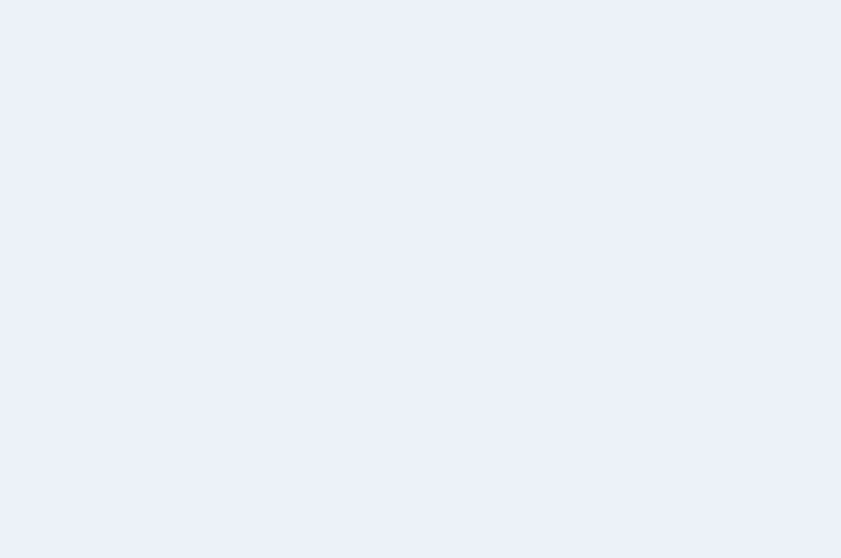
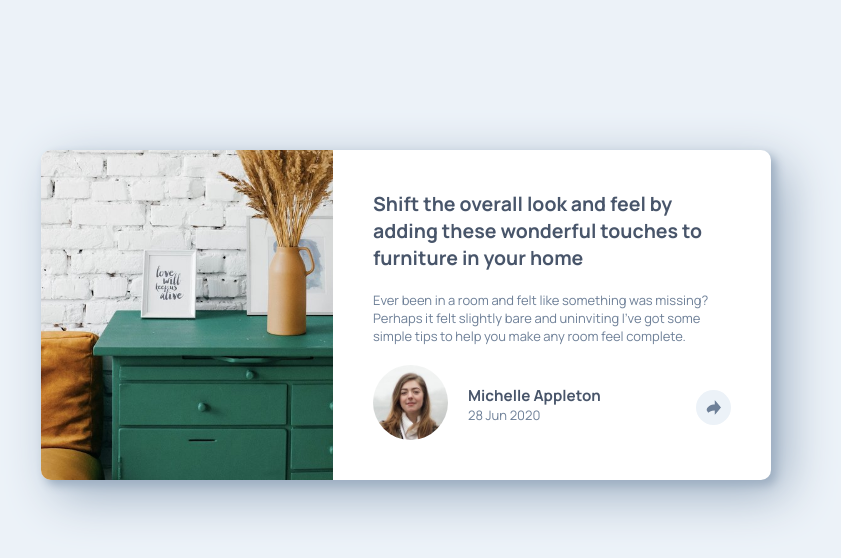
Before and after one commit to hosamelshazly92/article-preview-component, a plain HTML site: page index.html in a window 1280 px wide. Shown: the whole page, without its empty margins (234-1075 px from the left). Drawn offline with Linux system fonts and the light colour scheme.

Commit message:
create label for desktop desin

```diff
--- a/index.html
+++ b/index.html
@@ -18,12 +18,25 @@
 <body>
 
     <section>
-        <div class="left">
-
-        </div>
+        <div class="left"></div>
 
         <div class="right">
+            <div>
+                <h1>Shift the overall look and feel by adding these wonderful touches to furniture in your home</h1>
 
+                <p>Ever been in a room and felt like something was missing? Perhaps it felt slightly bare and uninviting I've got some simple tips to help you make any room feel complete.</p>
+            </div>
+
+            <div>
+                <img src="./images/avatar-michelle.jpg" alt="IMG">
+
+                <div>
+                    <h3>Michelle Appleton</h3>
+                    <p>28 Jun 2020</p>
+                </div>
+
+                <img src="./images/icon-share.svg" alt="ICON">
+            </div>
         </div>
     </section>
 
--- a/style.scss
+++ b/style.scss
@@ -19,10 +19,92 @@ $font-family: 'Manrope',
 sans-serif;
 //Weights: 500, 700
 
+* {
+    margin: 0;
+    padding: 0;
+    box-sizing: border-box;
+}
+
 body {
+    font-family: $font-family;
+    font-size: 13px;
+    color: $Desaturated-Dark-Blue;
+
     background-color: $Light-Grayish-Blue;
+    padding-top: 150px;
 
     section {
+        height: 330px;
+        width: 730px;
+        background-color: #fff;
+        margin: auto;
+        box-shadow:  5px 5px 10px $Grayish-Blue, 15px 15px 50px $Grayish-Blue;
+        border-radius: 10px;
 
+        .left {
+            float: left;
+            width: 40%;
+            height: 100%;
+
+            background-image: url("./images/drawers.jpg");
+            background-repeat: no-repeat;
+            background-size: cover;
+            background-position: left;
+            border-top-left-radius: 10px;
+            border-bottom-left-radius: 10px;
+        }
+
+        .right {
+            float: right;
+            width: 60%;
+            height: 100%;
+            padding: 40px;
+
+            div:first-of-type {
+                h1 {
+                    font-weight: 700;
+                    color: $Very-Dark-Grayish-Blue;
+                }
+
+                p {
+                    margin-top: 20px;
+                }
+            }
+
+            div:last-of-type {
+                margin-top: 20px;
+                overflow: hidden;
+
+                img:first-of-type {
+                    float: left;
+                    height: 75px;
+                    border-radius: 100%;
+                }
+
+                div {
+                    float: left;
+                    margin-left: 20px;
+
+                    h3 {
+                        font-weight: 700;
+                        color: $Very-Dark-Grayish-Blue;
+                    }
+
+                    p {
+                        margin-top: 0;
+                    }
+                }
+
+                img:last-of-type {
+                    float: right;
+                    width: 35px;
+                    height: 35px;
+                    border-radius: 100%;
+                    background-color: $Light-Grayish-Blue;
+                    padding: 10px;
+                    margin-top: 25px;
+                }
+            }
+        }
     }
 }
```
Also changed, not shown: compiled.css, 1 other file.
